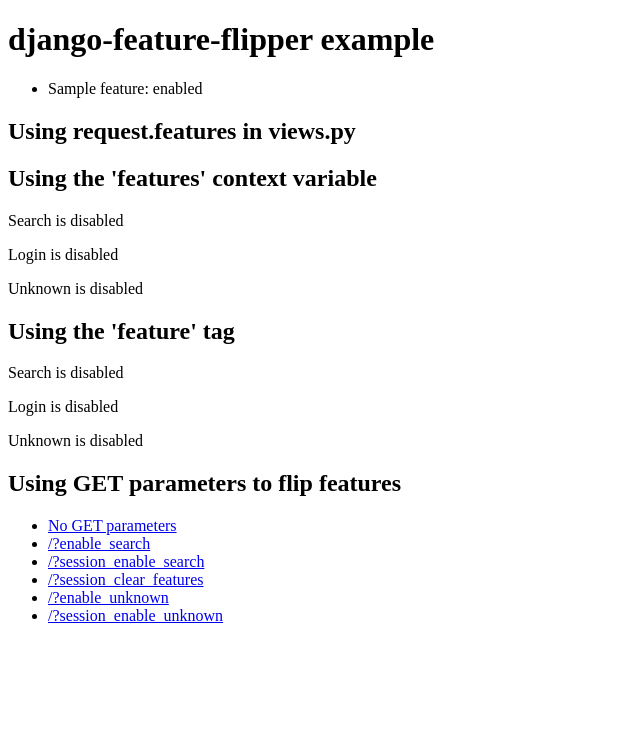
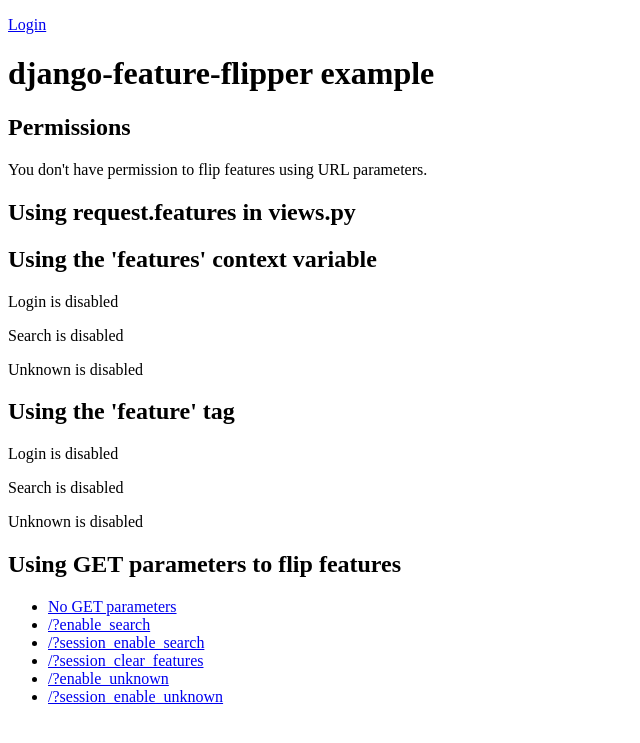
Before and after one commit to tobych/django-feature-flipper, a Django app: template example/templates/example/index.html in a window 1280 px wide. Shown: the top 743 px of the page, without its empty margins (0-640 px from the left). Run offline with Django 3.2, Linux system fonts and the light colour scheme; the template is opened without the code that fills it: most values are stand-ins (such as "Sample title", 1, 10 or a date in 2020); parts of the project's set-up code (start-up, migrations or seed data) failed here and were passed over.

Commit message:
Improved the README.rst and the example template. Also added a permission to Feature, restricting the ability to flip features using URL parameters to users with that permission. Added a signal, called whenever a feature is being defaulted (to disabled) because it's not in the database.

```diff
--- a/example/templates/example/index.html
+++ b/example/templates/example/index.html
@@ -8,13 +8,23 @@
 </head>
 <body>
 
+<p>
+{% if user.is_authenticated %}
+  <a href="/admin/logout/">Logout</a>
+{% else %}
+  <a href="/admin/">Login</a>
+{% endif %}
+</p>
+
 <h1>django-feature-flipper example</h1>
 
-<ul>
-{% for feature in features %}
-  <li>{{ feature }}: {{ feature.enabled|yesno:"enabled,disabled" }}</li>
-{% endfor %}
-</ul>
+<h2>Permissions</h2>
+
+{% if perms.featureflipper.can_flip_with_url %}
+    <p>You have permission to flip features using URL parameters (see below).</p>
+{% else %}
+    <p>You don't have permission to flip features using URL parameters.</p>
+{% endif %}
 
 <h2>Using request.features in views.py</h2>
 
@@ -22,16 +32,16 @@
 
 <h2>Using the 'features' context variable</h2>
 
+{% if features.login %}
+  <p>Login is enabled</p>
+{% else %}
+  <p>Login is disabled</p>
+{% endif %}
+
 {% if features.search %}
   <p>Search is enabled</p>
 {% else %}
   <p>Search is disabled</p>
-{% endif %}
-
-{% if features.login %}
-  <p>Login is enabled</p>
-{% else %}
-  <p>Login is disabled</p>
 {% endif %}
 
 {% if features.unknown %}
@@ -44,16 +54,16 @@
 
 {% load feature_tag %}
 
+{% feature login %}
+  <p>Login is enabled</p>
+{% disabled %}
+  <p>Login is disabled</p>
+{% endfeature %}
+
 {% feature search %}
   <p>Search is enabled</p>
 {% disabled %}
   <p>Search is disabled</p>
-{% endfeature %}
-
-{% feature login %}
-  <p>Login is enabled</p>
-{% disabled %}
-  <p>Login is disabled</p>
 {% endfeature %}
 
 {% feature unknown %}
--- a/featureflipper/models.py
+++ b/featureflipper/models.py
@@ -1,4 +1,5 @@
 from django.db import models
+
 
 class Feature(models.Model):
 
@@ -21,6 +22,9 @@ class Feature(models.Model):
 
     class Meta:
         ordering = ['name']
+        permissions = (
+            ("can_flip_with_url", "Can flip features using URL parameters"),
+        )
 
     @property
     def status(self):
--- /dev/null
+++ b/featureflipper/signals.py
@@ -0,0 +1,3 @@
+from django.dispatch import Signal
+
+feature_defaulted = Signal(providing_args=["feature"])
```
Also changed, not shown: example/views.py (+9 -0 lines), featureflipper/middleware.py (+13 -13 lines), 1 other file.
